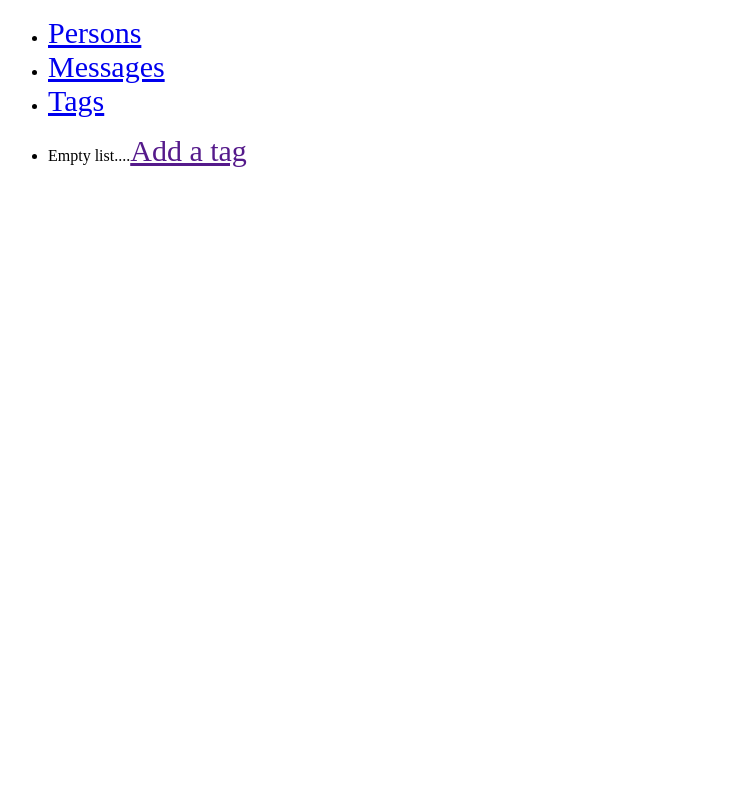
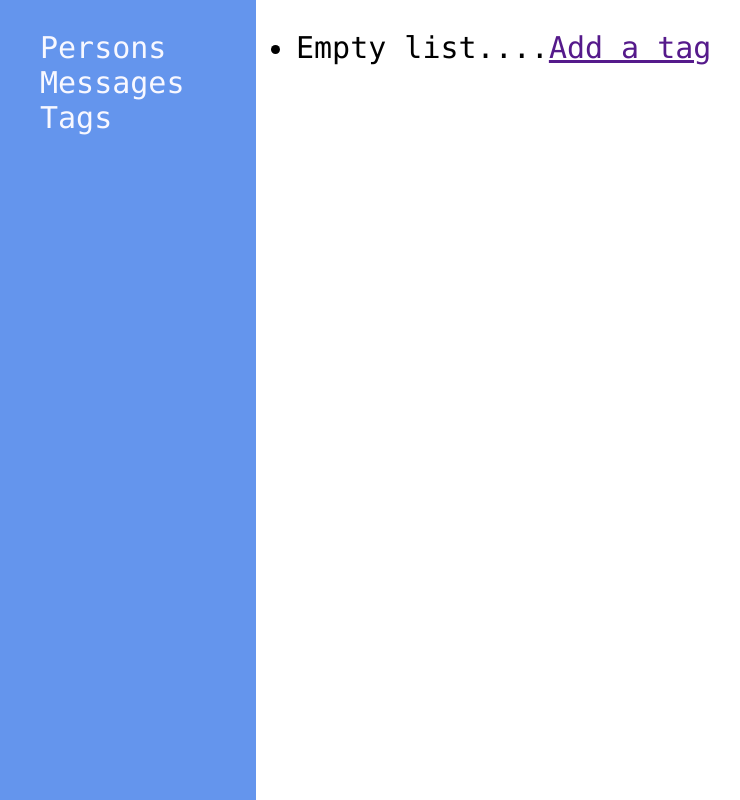
Before and after one commit to hussamhadi/socialreminder, a Django app: page /socialreminder/tags/ in a window 1280 px wide. Shown: the whole page, without its empty margins (0-740 px from the left). Run offline with Django 4.2, Linux system fonts and the light colour scheme; data that the repository does not hold is empty.

Commit message:
styling with flexbox

```diff
--- a/socialreminder/static/style.css
+++ b/socialreminder/static/style.css
@@ -1,3 +1,40 @@
-a{
+html{
+    height: 100%;
+}
+body{
+    display: flex;
+    flex-direction: row;
+    flex-wrap: nowrap;
+    align-items: stretch;
+    /*
+    justify-content: flex-start | flex-end | center | space-between | space-around | space-evenly | start | end | left | right ... + safe | unsafe;
+        aligns agains the main axis
+    align-items: stretch | flex-start | flex-end | center | baseline | first baseline | last baseline | start | end | self-start | self-end + ... safe | unsafe;
+        aligns agains the cross axis
+     */
+    font-family: "Bitstream Vera Sans Mono", Monaco, "Courier New", Courier, monospace;
     font-size: 30px;
+    height: 100%;
+    margin: 0;
 }
+nav{
+    width: 250px;
+    min-width:20%;
+    background-color: cornflowerblue;
+}
+nav ul{
+    list-style: none;
+}
+nav a{
+    color:ghostwhite;
+    text-decoration: none;
+    transition: all 0.25s;
+}
+nav a:hover {
+    font-style: italic;
+    padding-left: 15px;
+    transition: all 0.25s;
+}
+.content{
+    width: 80%;
+}
--- a/templates/base.html
+++ b/templates/base.html
@@ -13,6 +13,8 @@
         <li><a href="{% url "tags" %}">Tags</a></li>
     </ul>
 </nav>
-{% block content %}{% endblock %}
+<div class="content">
+    {% block content %}{% endblock %}
+</div>
 </body>
 </html>
```
